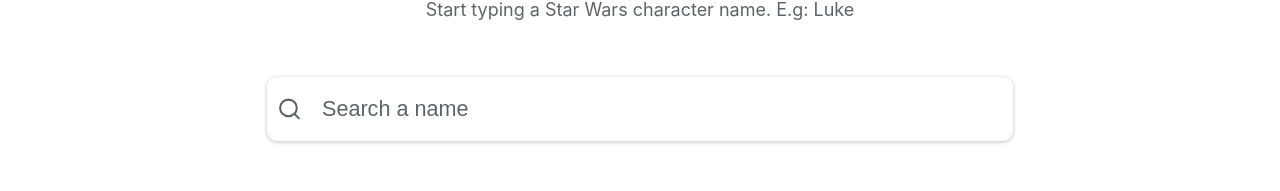
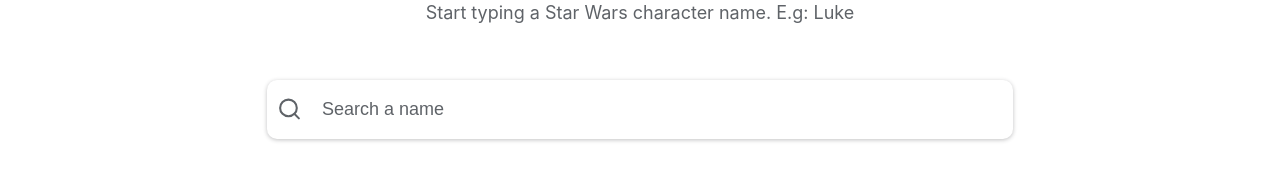
Before and after one commit to assainov/proc-assignment-frontend, a React (Vite) app: page / in a window 1280 px wide. Shown: the part 173-364 px from the top of the page. Built offline with nearby package versions, Linux system fonts and the light colour scheme.

Commit message:
Fix input font size

```diff
--- a/src/views/components/@home/AutoComplete/AutoComplete.styles.js
+++ b/src/views/components/@home/AutoComplete/AutoComplete.styles.js
@@ -41,6 +41,7 @@
 
   &::placeholder {
     color: ${pr => pr.theme.colors.darkGray};
+    font-size: ${pr => pr.theme.fontSizes.desktop.input};
   }
 `;
 
--- a/src/views/styles/theme.js
+++ b/src/views/styles/theme.js
@@ -16,7 +16,7 @@
       h1: '3rem',
       h2: '2rem',
       text: '1.2rem',
-      input: '1.2rem',
+      input: '1rem',
     },
     tablet: {
       link: '14px',
```
